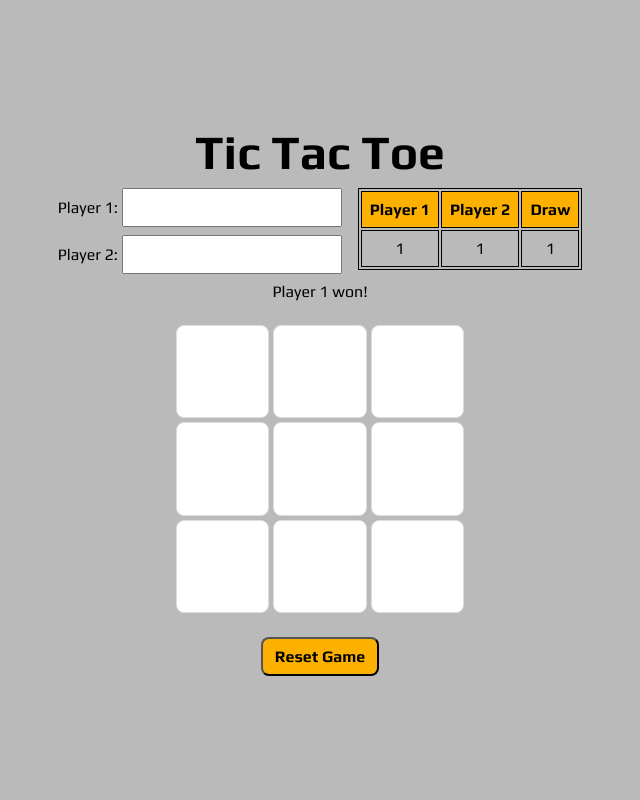
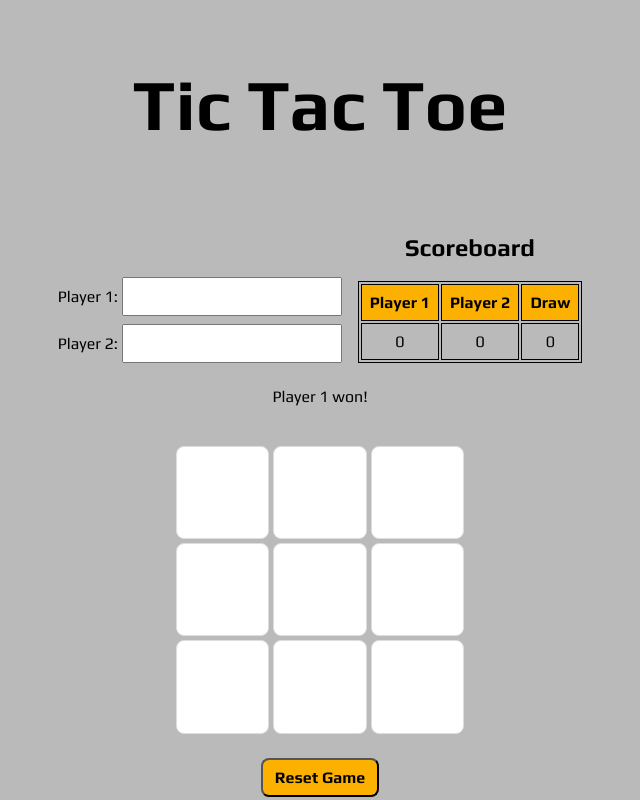
Before and after one commit to akhiljozph/t3-c2-aioe, a React (Vite) app: page / in a window 1280 px wide. Shown: the whole page, without its empty margins (320-960 px from the left). Built offline with nearby package versions, Linux system fonts and the light colour scheme.

Commit message:
TTT-11 - Tic-tac-toe implementation.

```diff
--- a/src/components/board/Board.css
+++ b/src/components/board/Board.css
@@ -59,6 +59,7 @@
     display: flex;
     flex-direction: column;
     gap: 0.5rem;
+    justify-content: flex-end;
 }
 
 table,
@@ -83,3 +84,7 @@ header {
     font-size: 3rem;
     font-weight: 700;
 }
+
+#scoreboard-title {
+    text-align: center;
+}
--- a/src/components/board/Board.tsx
+++ b/src/components/board/Board.tsx
@@ -34,41 +34,69 @@ function Board() {
 
     return (
         <section className="tic-tac-wrapper">
-            <header>Tic Tac Toe</header>
+            <header>
+                <h1>Tic Tac Toe</h1>
+            </header>
+
             <section className="tic-tac-players-information">
-                <div className="players-name">
+                <form className="players-name">
                     <div>
-                        <label htmlFor="player-one">Player 1: </label>
-                        <input id="player-one" className="tic-tac-input" maxLength={10}/>
+                        <label htmlFor="player-one">Player 1:&nbsp;</label>
+                        <input
+                            id="player-one"
+                            className="tic-tac-input"
+                            maxLength={10}
+                        />
                     </div>
+
                     <div>
-                        <label htmlFor="player-two">Player 2: </label>
-                        <input id="player-two" className="tic-tac-input" maxLength={10}/>
+                        <label htmlFor="player-two">Player 2:&nbsp;</label>
+                        <input
+                            id="player-two"
+                            className="tic-tac-input"
+                            maxLength={10}
+                        />
                     </div>
-                </div>
-                <div>
+                </form>
+
+                <section aria-labelledby="scoreboard-title">
+                    <h2 id="scoreboard-title" className="visually-hidden">Scoreboard</h2>
                     <table>
-                        <tr>
-                            <th>Player 1</th>
-                            <th>Player 2</th>
-                            <th>Draw</th>
-                        </tr>
-                        <tr>
-                            <td>1</td>
-                            <td>1</td>
-                            <td>1</td>
-                        </tr>
+                        <thead>
+                            <tr>
+                                <th scope="col">Player 1</th>
+                                <th scope="col">Player 2</th>
+                                <th scope="col">Draw</th>
+                            </tr>
+                        </thead>
+                        <tbody>
+                            <tr>
+                                <td>0</td>
+                                <td>0</td>
+                                <td>0</td>
+                            </tr>
+                        </tbody>
                     </table>
-                </div>
+                </section>
             </section>
-            <span className="tic-tac-alert">Player 1 won!</span>
-            <div className="tic-tac-board">
+
+            <p role="alert" className="tic-tac-alert">Player 1 won!</p>
+
+            <section className="tic-tac-board" aria-label="Game board">
                 {cells.map((cell, cellIndex) => (
-                    <Cell key={cellIndex} onCellClick={() => handleClick(cellIndex)} value={cell} />
+                    <Cell
+                        key={cellIndex}
+                        onCellClick={() => handleClick(cellIndex)}
+                        value={cell}
+                    />
                 ))}
-            </div>
-            <button className="reset-btn" onClick={resetProgress}>Reset Game</button>
+            </section>
+
+            <button className="reset-btn" onClick={resetProgress}>
+                Reset Game
+            </button>
         </section>
+
     )
 }
 export default Board;
```
